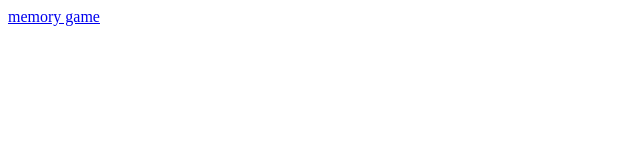
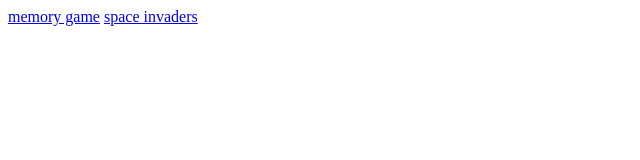
Before and after one commit to tntsus97/myles-holley-1, a plain HTML site: page index.html in a window 1280 px wide. Shown: the whole page, without its empty margins (0-640 px from the left). Drawn offline with Linux system fonts and the light colour scheme.

Commit message:
Update index.html

```diff
--- a/index.html
+++ b/index.html
@@ -5,5 +5,6 @@
 </head>
 <body>
     <a href="memeoryindex.html">memory game</a>
+    <a href="spaceindex.html">space invaders</a>
 </body>
 </html>
```
